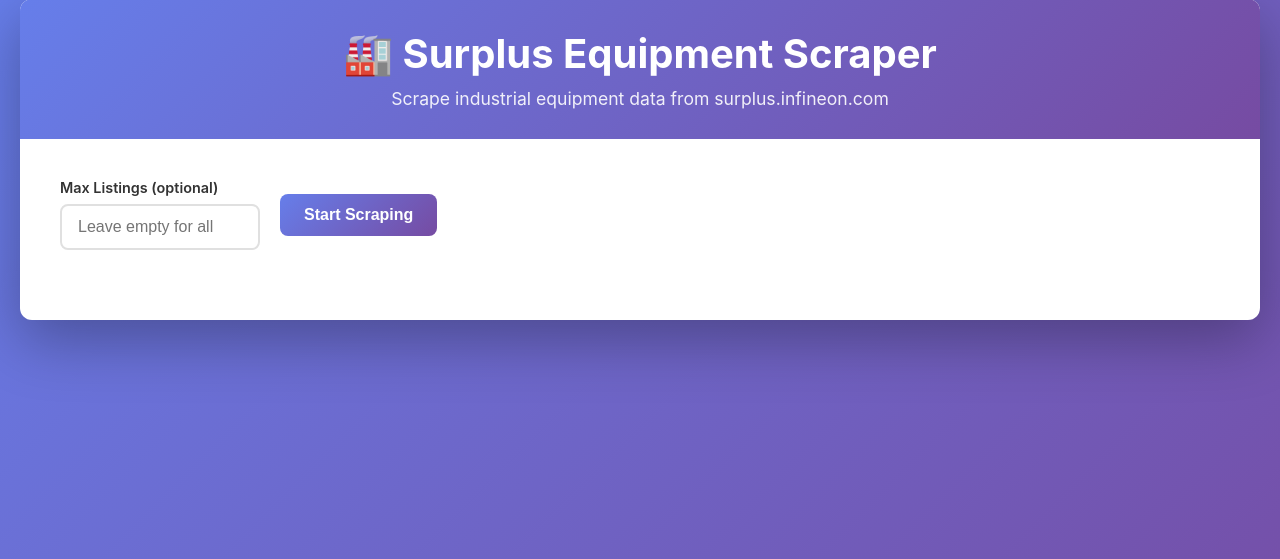
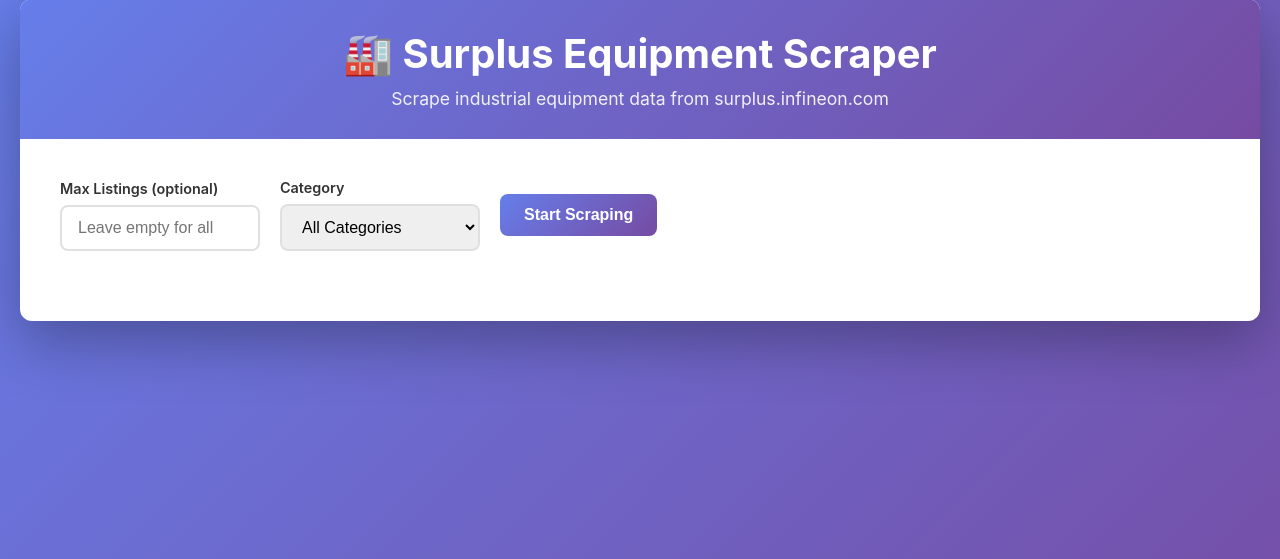
Before and after one commit to FredrickOdondi/surplus-scraper, a FastAPI app: page / in a window 1280 px wide. Shown: the part 21-580 px from the top of the page. Run offline with FastAPI, Linux system fonts and the light colour scheme.

Commit message:
Fix: Scrape all product images and improve category support
- Fixed scraper to capture all available product images instead of just one
- Images now scraped from multiple sources: img.imgprev, a.addlImage links, and clientresources pattern
- Updated CSV export separator for images from ';' to ' | ' for better readability
- Fixed frontend JavaScript to parse images with new separator
- Added optional category_menuid parameter for category filtering

Co-Authored-By: Claude Opus 4.6 <noreply@anthropic.com>

```diff
--- a/main.py
+++ b/main.py
@@ -24,6 +24,7 @@ scraping_status = {}
 
 class ScrapingRequest(BaseModel):
     max_listings: Optional[int] = None
+    category_menuid: Optional[str] = None
 
 
 @app.get("/", response_class=HTMLResponse)
@@ -38,12 +39,12 @@ async def start_scraping(background_tasks: BackgroundTasks, request: ScrapingReq
     job_id = datetime.now().strftime("%Y%m%d_%H%M%S")
     scraping_status[job_id] = {"status": "pending", "progress": 0, "total": 0, "current_url": ""}
 
-    background_tasks.add_task(run_scraping_job, job_id, request.max_listings)
+    background_tasks.add_task(run_scraping_job, job_id, request.max_listings, request.category_menuid)
 
     return {"job_id": job_id, "status": "started"}
 
 
-def run_scraping_job(job_id: str, max_listings: Optional[int] = None):
+def run_scraping_job(job_id: str, max_listings: Optional[int] = None, category_menuid: Optional[str] = None):
     """Run the scraping job"""
     scraping_status[job_id] = {"status": "running", "progress": 0, "total": 0, "current_url": "Initializing..."}
 
@@ -57,12 +58,12 @@ def run_scraping_job(job_id: str, max_listings: Optional[int] = None):
 
     try:
         scraper = SurplusScraper()
-        all_data = scraper.scrape_all_listings(max_items=max_listings, progress_callback=progress_callback)
+        all_data = scraper.scrape_all_listings(max_items=max_listings, progress_callback=progress_callback, category_menuid=category_menuid)
 
         # Convert pictures list to string for CSV export
         for item in all_data:
             if isinstance(item.get('pictures'), list):
-                item['pictures'] = '; '.join(item['pictures']) if item['pictures'] else ''
+                item['pictures'] = ' | '.join(item['pictures']) if item['pictures'] else ''
 
         scraped_data_store[job_id] = all_data
         scraping_status[job_id] = {
--- a/templates/index.html
+++ b/templates/index.html
@@ -317,6 +317,19 @@
                     <label for="maxListings">Max Listings (optional)</label>
                     <input type="number" id="maxListings" placeholder="Leave empty for all">
                 </div>
+                <div class="input-group">
+                    <label for="category">Category</label>
+                    <select id="category" style="padding: 12px 16px; border: 2px solid #e0e0e0; border-radius: 8px; font-size: 1rem; width: 200px;">
+                        <option value="">All Categories</option>
+                        <option value="m_5">Semi / Hybrid Assy</option>
+                        <option value="m_5_5">Die Bonders</option>
+                        <option value="m_5_5_3">Flip Chip Bonders</option>
+                        <option value="m_1">Frontend Equipment</option>
+                        <option value="m_2">Backend Equipment</option>
+                        <option value="m_3">Test Equipment</option>
+                        <option value="m_4">Assembly</option>
+                    </select>
+                </div>
                 <button class="btn btn-primary" id="startBtn" onclick="startScraping()">
                     <span id="btnText">Start Scraping</span>
                 </button>
@@ -385,6 +398,7 @@
 
         async function startScraping() {
             const maxListings = document.getElementById('maxListings').value;
+            const category = document.getElementById('category').value;
             const startBtn = document.getElementById('startBtn');
             const btnText = document.getElementById('btnText');
 
@@ -395,7 +409,10 @@
                 const response = await fetch('/api/scrape', {
                     method: 'POST',
                     headers: { 'Content-Type': 'application/json' },
-                    body: JSON.stringify({ max_listings: maxListings ? parseInt(maxListings) : null })
+                    body: JSON.stringify({
+                        max_listings: maxListings ? parseInt(maxListings) : null,
+                        category_menuid: category || null
+                    })
                 });
 
                 const data = await response.json();
@@ -483,7 +500,7 @@
                 // Parse pictures
                 let picturesHtml = '-';
                 if (item.pictures) {
-                    const pics = item.pictures.split(';').filter(p => p.trim());
+                    const pics = item.pictures.split(' | ').filter(p => p.trim());
                     if (pics.length > 0) {
                         picturesHtml = `<div class="pictures-list">${pics.map((p, i) => `<a href="${p.trim()}" target="_blank">Img ${i+1}</a>`).join(' ')}</div>`;
                     }
@@ -512,7 +529,7 @@
 
         function updateStats(data) {
             const manufacturers = new Set(data.map(item => item.manufacturer).filter(m => m)).size;
-            const withImages = data.filter(item => item.pictures && item.pictures.split(';').filter(p => p.trim()).length > 0).length;
+            const withImages = data.filter(item => item.pictures && item.pictures.split(' | ').filter(p => p.trim()).length > 0).length;
             const forSale = data.filter(item => item.listing_type === 'For Sale').length;
 
             document.getElementById('totalItems').textContent = data.length;
```
Also changed, not shown: scraper.py (+41 -10 lines).
